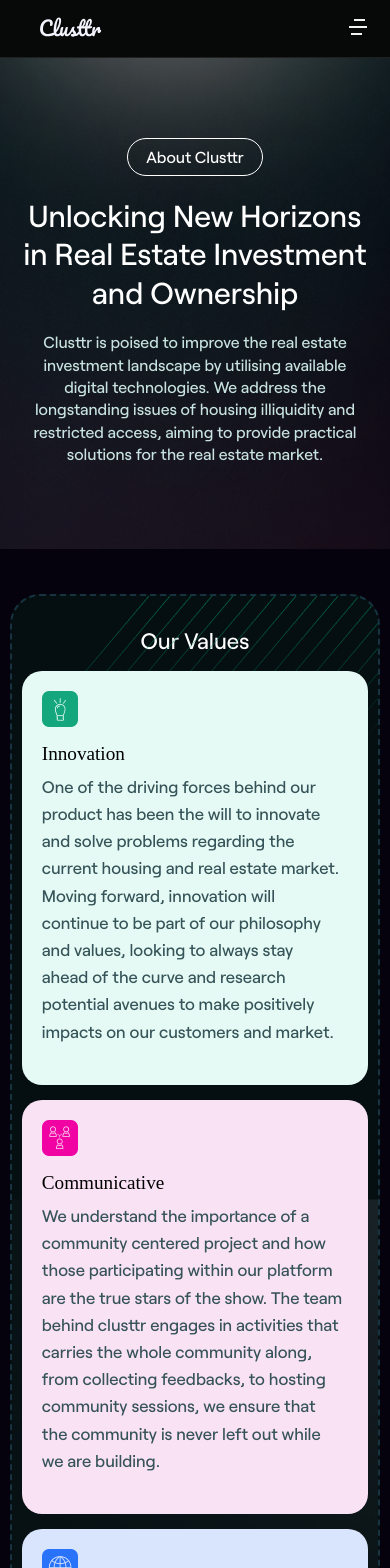
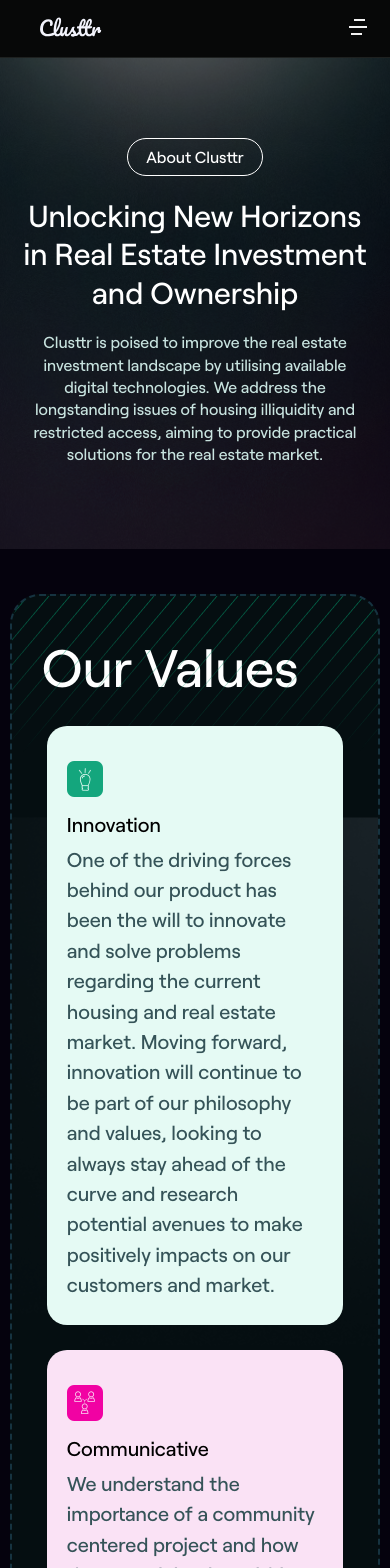
Before and after one commit to Clusttr/clusttr-web, a React (Vite) app: page /about-us in a window 390 px wide. Shown: the top 1568 px of the page. Built offline with nearby package versions, Linux system fonts and the light colour scheme; a web font is replaced by a local one.

Commit message:
Worked on making the our values and how we started responsive on a tablet device

```diff
--- a/src/views/about_us/HowWeStarted.tsx
+++ b/src/views/about_us/HowWeStarted.tsx
@@ -7,7 +7,7 @@ const HowWeStarted = () => {
 	const [isMobile, setIsMobile] = useState(false);
 
 	useEffect(() => {
-		if (screen.width <= 480) setIsMobile(true);
+		if (screen.width <= 770) setIsMobile(true);
 		else setIsMobile(false);
 	}, []);
 
@@ -102,7 +102,7 @@ const HowWeStartedStyle = styled.div`
 	& .how_we_started_highlight {
 		color: #00c187;
 	}
-	@media (max-width: 480px) {
+	@media (max-width: 770px) {
 		margin: 85px 10px 50px;
 
 		& .light_ray {
@@ -123,6 +123,23 @@ const HowWeStartedStyle = styled.div`
 			padding: 1px 12px 0;
 		}
 	}
+	@media (max-width: 770px) {
+		& .light_ray {
+			top: -25rem;
+			width: 130%;
+			right: -15%;
+		}
+		& .how_we_started_header {
+			padding: 8px 11px;
+		}
+		& .how_we_started {
+			max-width: 100%;
+			font-size: 1.3rem;
+
+			line-height: 35px;
+			padding: 10px 37px 0;
+		}
+	}
 `;
 
 export default HowWeStarted;
--- a/src/views/about_us/OurValues.tsx
+++ b/src/views/about_us/OurValues.tsx
@@ -25,8 +25,6 @@ const OurValuesCard = ({ imgUrl, title, info, bgColor }: CardType) => {
 };
 
 const OurValues = () => {
-
-
 	return (
 		<OurValuesStyle>
 			<img src={strokes} alt="image" className="strokes" />
@@ -75,7 +73,6 @@ const OurValuesStyle = styled.div`
 	color: white;
 	position: relative;
 	overflow: hidden;
-
 
 	background-color: #050e11;
 	width: 95%;
@@ -126,7 +123,7 @@ const OurValuesStyle = styled.div`
 		line-height: 1.7rem;
 	}
 
-	@media (max-width: 480px) {
+	@media (max-width: 770px) {
 		padding: 45px 10px 15px;
 
 		& .strokes {
@@ -154,6 +151,38 @@ const OurValuesStyle = styled.div`
 			gap: 10px;
 		}
 	}
+
+	@media (max-width: 770px) {
+		padding: 45px 10px;
+
+		& .strokes {
+			right: 0;
+		}
+		& .fade {
+			bottom: 50%;
+		}
+		& .our_values_header {
+			font-size: 3.3rem;
+			text-align: left;
+			padding: 25px 20px 0;
+		}
+		& .our_values_cards_container {
+			margin-top: 60px;
+			gap: 25px;
+			padding: 0 25px;
+		}
+		& .our_values_card {
+			padding: 35px 25px 25px 20px;
+		}
+		& .our_values_title {
+			font-size: 1.25rem;
+			font-weight: 500;
+		}
+		& .our_values_info {
+			font-size: 1.25rem;
+			line-height: 1.9rem;
+		}
+	}
 `;
 
 export default OurValues;
```
Lines whose indentation alone changed are shown as unchanged.
